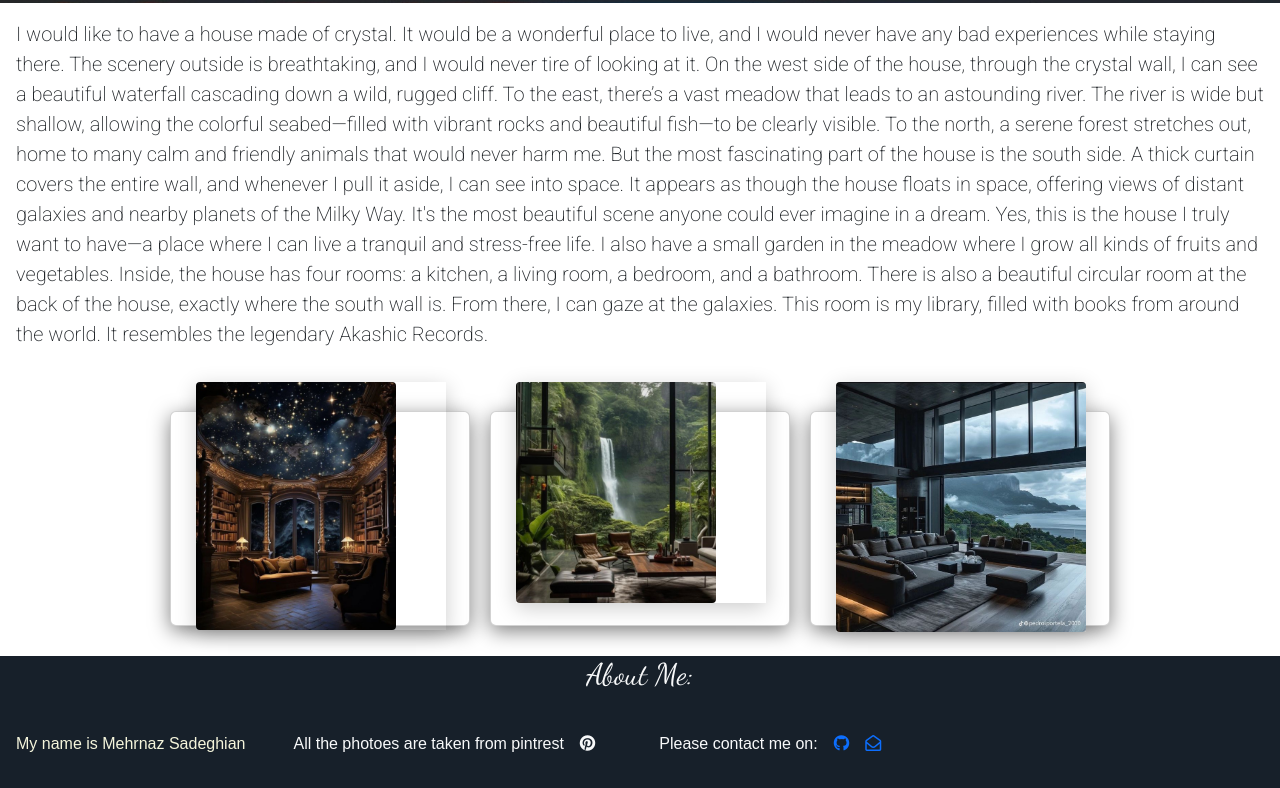
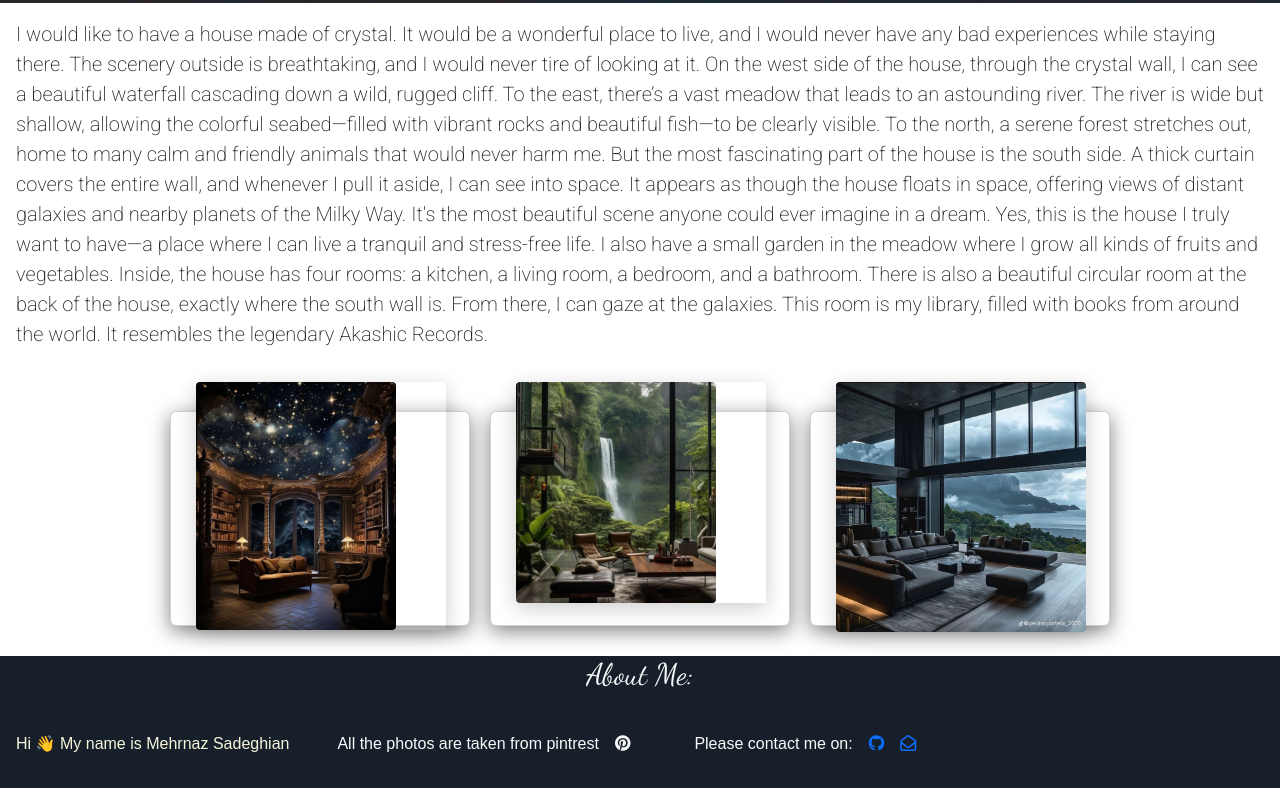
Before and after one commit to mymehrnaz/dream-house, a plain HTML site: page index.html in a window 1280 px wide. Shown: the part 9378-10166 px from the top of the page. Drawn offline with nearby package versions, Linux system fonts and the light colour scheme.

Commit message:
slite changes are made

```diff
--- a/index.html
+++ b/index.html
@@ -535,8 +535,8 @@ Inside, the house has four rooms: a kitchen, a living room, a bedroom, and a bat
       <h2 class="text-light d-flex justify-content-center">About Me:</h2>
 
       <div class="hstack gap-3">
-  <div class="p-3 jordan">My name is Mehrnaz Sadeghian</div>
-  <div class="p-3 text-light">All the photoes are taken from pintrest<i class="fa-brands fa-pinterest ps-3"></i></div>
+  <div class="p-3 jordan"> Hi 👋 My name is Mehrnaz Sadeghian</div>
+  <div class="p-3 text-light">All the photos are taken from pintrest<i class="fa-brands fa-pinterest ps-3"></i></div>
   <div class="p-3 m-3 text-light">Please contact me on:<a href="https://github.com/mymehrnaz/" target="_blank"><i class="fab fa-github ps-3"></i></a><a href="mailto:mehrnazsadeghian8968@gmail.com" target="_blank"><i class="fa-regular fa-envelope-open ps-3"></i></a></div>
 </div>
 
```
